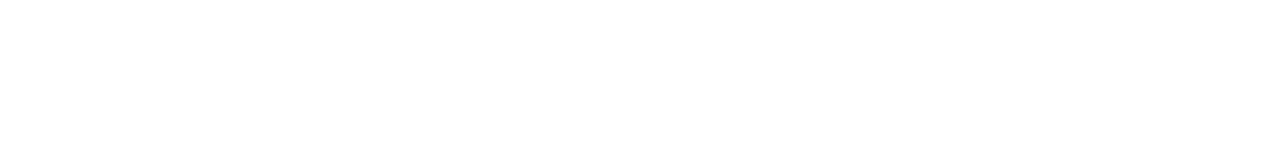
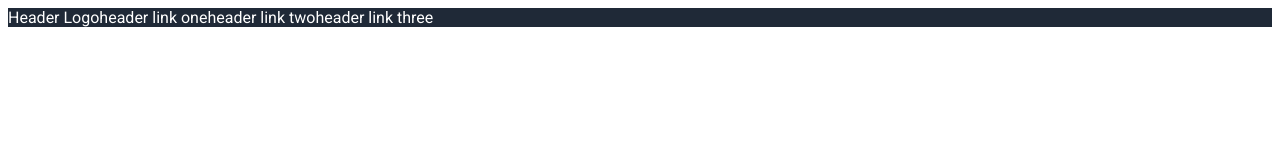
Before and after one commit to codingcing/odin-landingpage, a plain HTML site: page index.html in a window 1280 px wide. Drawn offline with Linux system fonts and the light colour scheme.

Commit message:
Make font Roboto and create hero header

```diff
--- a/index.html
+++ b/index.html
@@ -1,13 +1,26 @@
 <!DOCTYPE html>
 <html lang="en">
+
 <head>
     <meta charset="UTF-8">
     <meta http-equiv="X-UA-Compatible" content="IE=edge">
     <meta name="viewport" content="width=device-width, initial-scale=1.0">
     <link rel="stylesheet" href="style.css">
+    <link rel="preconnect" href="https://fonts.googleapis.com">
+    <link rel="preconnect" href="https://fonts.gstatic.com" crossorigin>
+    <link href="https://fonts.googleapis.com/css2?family=Roboto:ital,wght@0,100;0,300;0,400;0,500;0,700;0,900;1,100;1,300;1,400;1,500;1,700;1,900&display=swap" rel="stylesheet" type="text/css">
     <title>Welcome!</title>
 </head>
+
 <body>
+    <div class="header">
+        <div id="title">Header Logo</div>
+        <ul id="l1">
+            <li>header link one</li>
+            <li>header link two</li>
+            <li>header link three</li>
+        </ul>
+    </div>
+</body>
 
-</body>
 </html>
--- a/style.css
+++ b/style.css
@@ -0,0 +1,20 @@
+
+body {
+    /* display: flex;
+    flex-direction: column;  unsure if the whole thing needs to be a flex container*/
+    font-family: 'Roboto', sans-serif;
+}
+
+.header,
+.footer {
+    background-color: #1f2937;
+    color: white;
+    display: flex;
+}
+
+ul {
+    margin: 0;
+    padding: 0;
+    list-style: none;
+    display: flex;
+}
```
